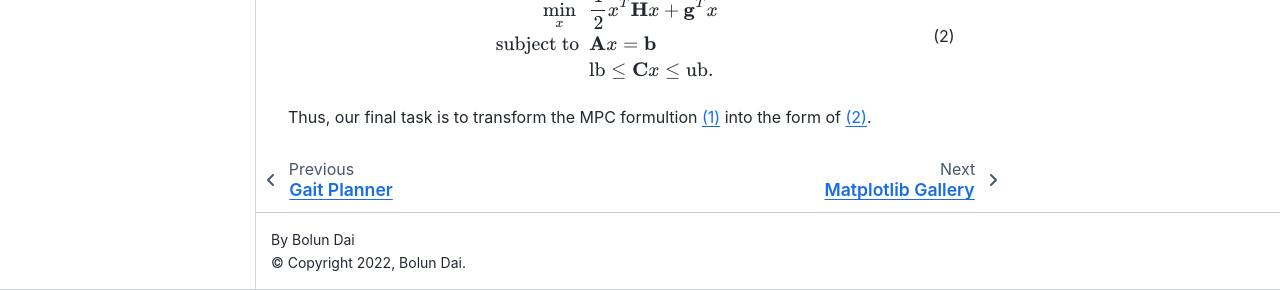
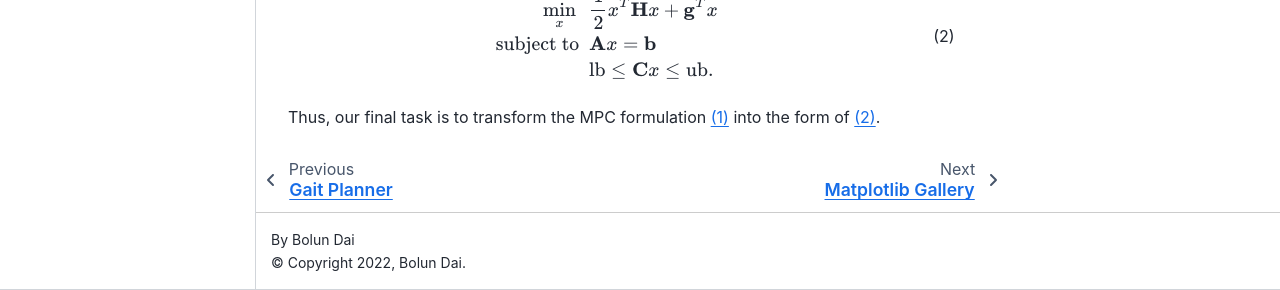
Before and after one commit to RobotCasters/B1Env, a Sphinx documentation site: the page built from docs/source/quadruped/mpc.md, in a window 1280 px wide and 900 px high, scrolled down 3753 px. Shown: the part 610-900 px from the top of the window. Built offline with Sphinx 7.4.7 and the Sphinx Book theme 1.1.4, drawn with Linux system fonts in a browser that asks for light colours.

```diff
--- a/docs/source/quadruped/mpc.md
+++ b/docs/source/quadruped/mpc.md
@@ -218,4 +218,4 @@
 \end{align}
 $$(eqn:qp_solver_formulation)
 
-Thus, our final task is to transform the MPC formultion {eq}`eqn:mpc_formulation` into the form of {eq}`eqn:qp_solver_formulation`.
+Thus, our final task is to transform the MPC formulation {eq}`eqn:mpc_formulation` into the form of {eq}`eqn:qp_solver_formulation`.
```
Also changed, not shown: docs/source/images/GaitPhaseOffsetPlots.png, docs/source/images/GaitPhasePlots.png, docs/source/notebooks/GaitPlots.ipynb.
